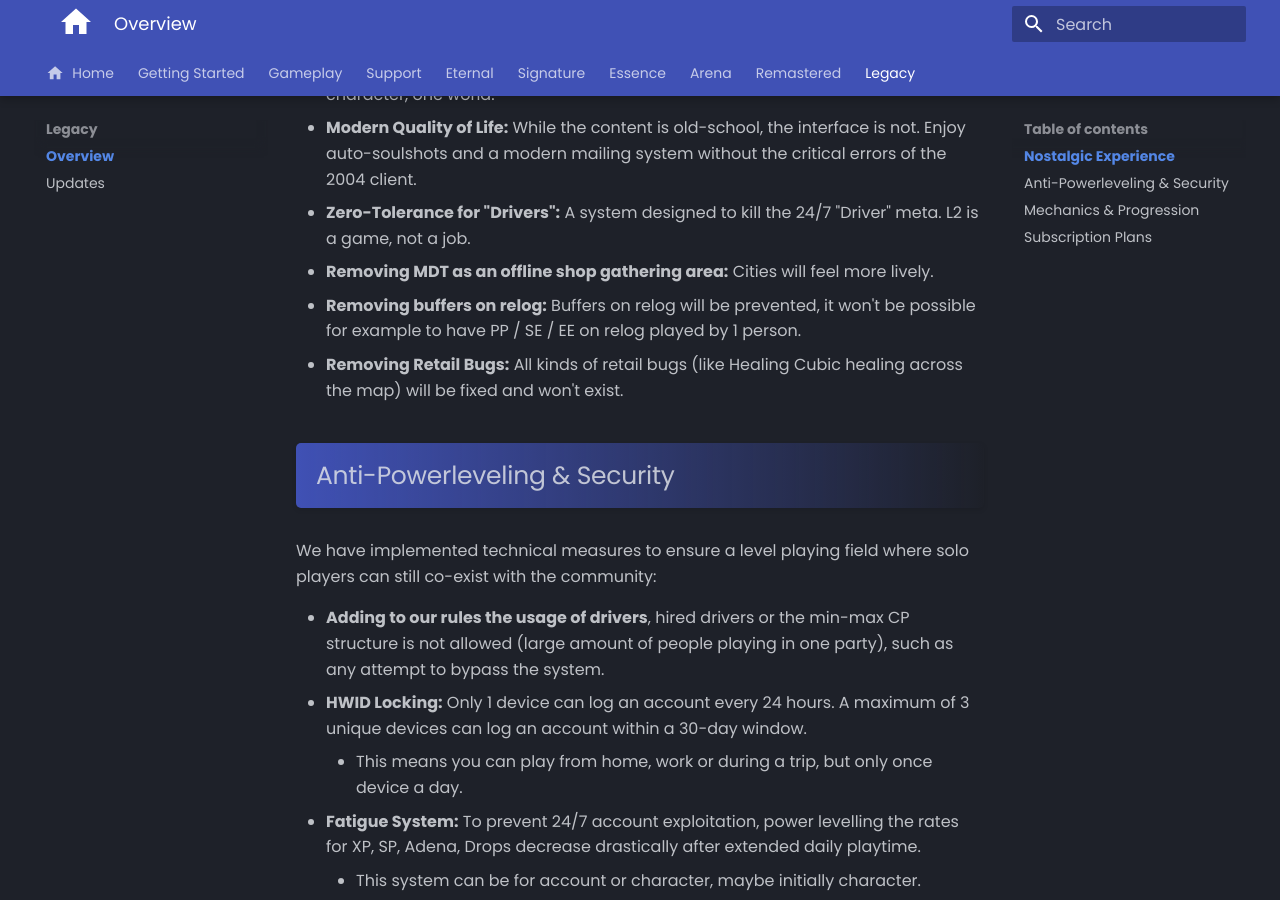
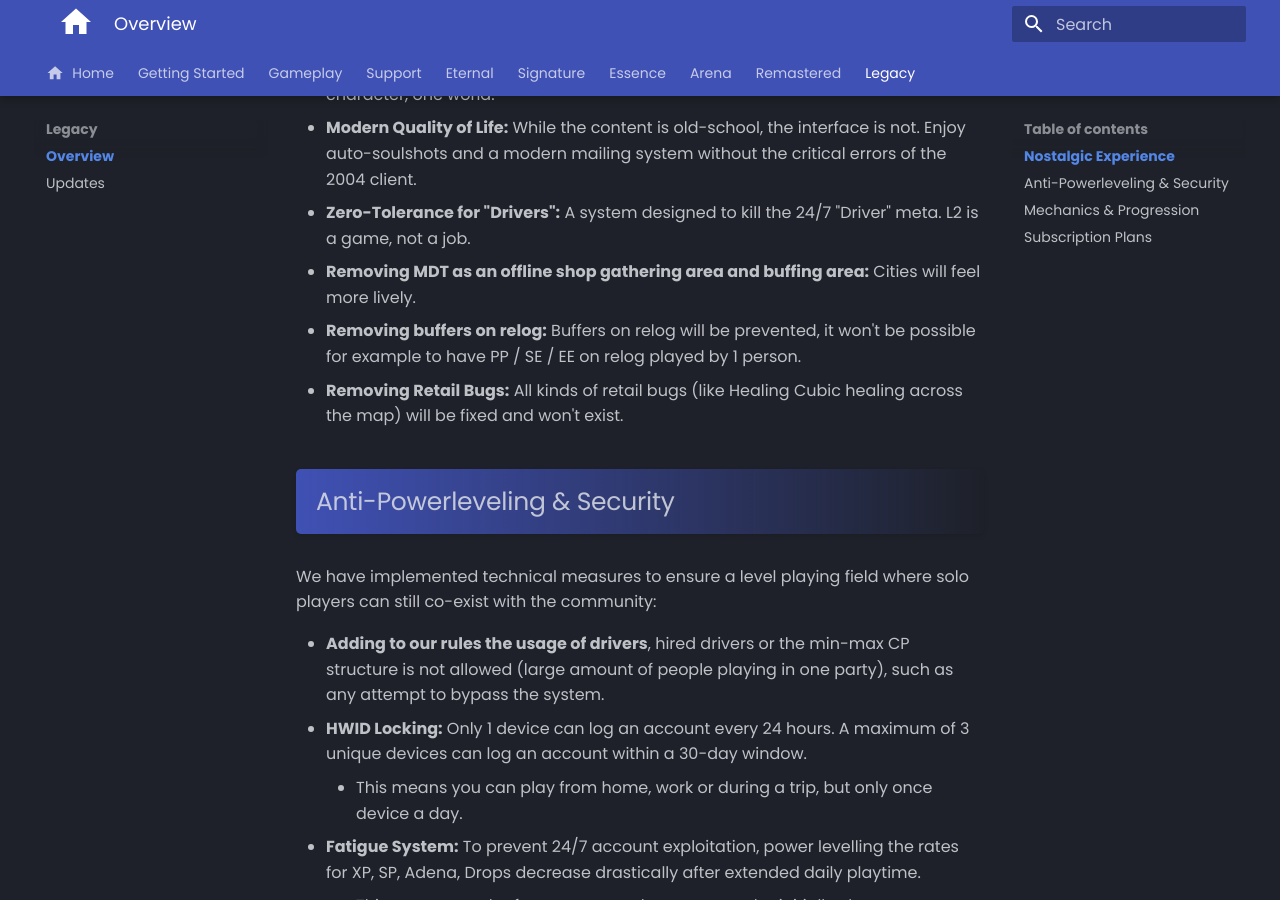
Before and after one commit to tab1-web/faq, an MkDocs documentation site: the page built from docs/legacy/overview.md, in a window 1280 px wide and 900 px high, scrolled down 646 px. Built offline with MkDocs 1.6.1 and Material for MkDocs 9.7.7, drawn with Linux system fonts in a browser that asks for light colours; some web fonts are replaced; comment, search, counter and statistics services are not loaded.

Commit message:
adding buff clause to legacy

```diff
--- a/docs/legacy/overview.md
+++ b/docs/legacy/overview.md
@@ -14,7 +14,7 @@ To preserve the social fabric of the game and eliminate the "min-max" culture th
 - **True Single-Box:** No dual-boxing and no account sharing. One player, one character, one world.
 - **Modern Quality of Life:** While the content is old-school, the interface is not. Enjoy auto-soulshots and a modern mailing system without the critical errors of the 2004 client.
 - **Zero-Tolerance for "Drivers":** A system designed to kill the 24/7 "Driver" meta. L2 is a game, not a job.
-- **Removing MDT as an offline shop gathering area:** Cities will feel more lively.
+- **Removing MDT as an offline shop gathering area and buffing area:** Cities will feel more lively.
 - **Removing buffers on relog:** Buffers on relog will be prevented, it won't be possible for example to have PP / SE / EE on relog played by 1 person.
 - **Removing Retail Bugs:** All kinds of retail bugs (like Healing Cubic healing across the map) will be fixed and won't exist.
 
```
